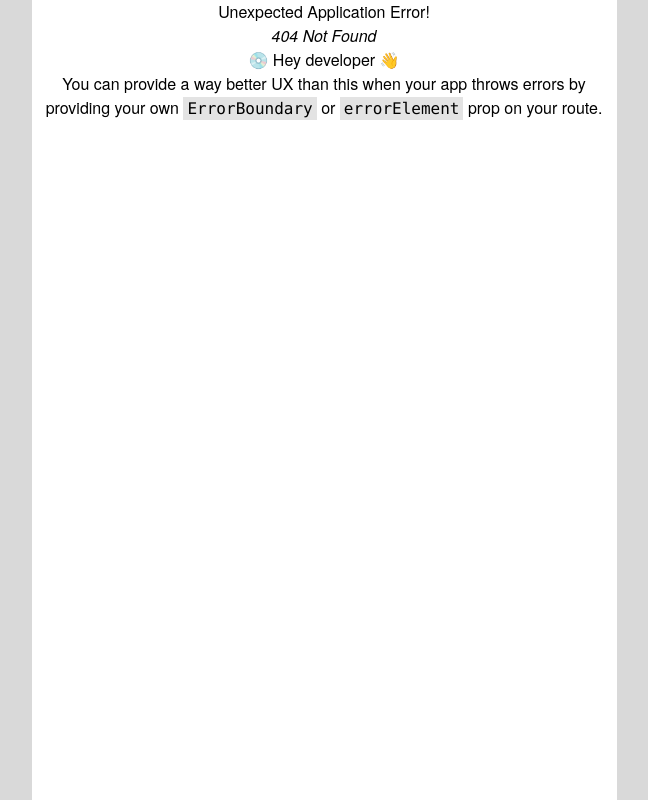
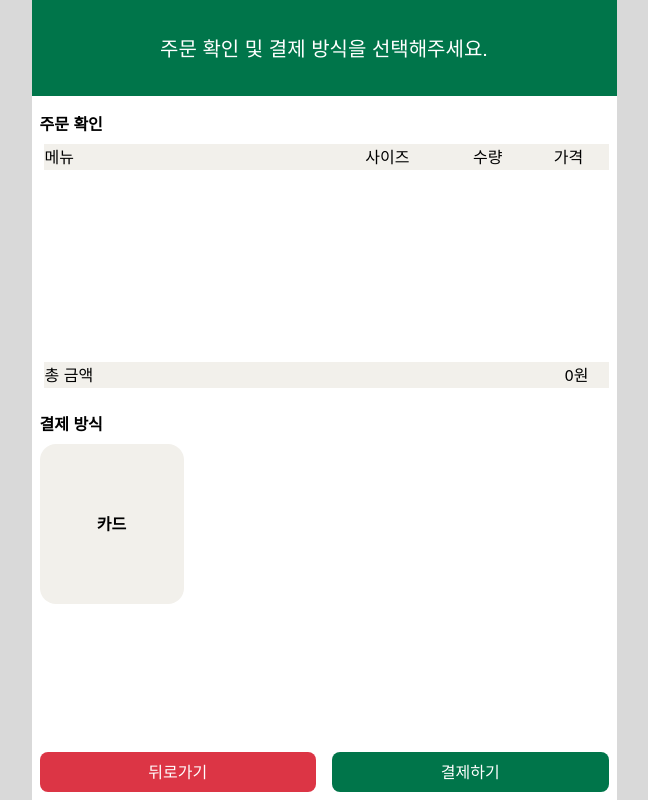
Before and after one commit to Digital-Hana-Starbucks/Starbucks_frontend, a React (Vite) app: page /CheckOrder in a window 1280 px wide. Before the commit this address had no page. Shown: the whole page, without its empty margins (316-964 px from the left). Built offline with nearby package versions, Linux system fonts and the light colour scheme.

Commit message:
Feat: made order, order completion. checking order page (#14)

```diff
--- a/src/apis/apiClient.ts
+++ b/src/apis/apiClient.ts
@@ -3,7 +3,7 @@ import { menuApi } from "./interfaces/menuApi";
 import { API_BASE_URL } from "./url";
 import { getCookie } from "../utils/cookie";
 import { MenuType } from "../types/menu";
-import { OrderType, updateOrderType } from "../types/order";
+import { OrderType, createOrderType, updateOrderType } from "../types/order";
 import { orderApi } from "./interfaces/orderApi";
 import { UserType, LoginType, SignupType } from "../types/user";
 import { userApi } from "./interfaces/userApi";
@@ -106,6 +106,15 @@ export class ApiClient implements menuApi, orderApi, userApi {
     return response.data;
   }
 
+  async createOrder(order: createOrderType[]) {
+    const response = await this.axiosInstance.request({
+      method: "post",
+      url: "/orders",
+      data: order,
+    });
+    return response.data;
+  }
+
   //-----------user
   async getUserList() {
     const response = await this.axiosInstance.request<UserType[]>({
@@ -162,15 +171,23 @@ export class ApiClient implements menuApi, orderApi, userApi {
     return response.data;
   }
 
-  registerToken(newToken: string) {
-    this.axiosInstance = this.createAxiosInstance(newToken);
+  async getPoint() {
+    const response = await this.axiosInstance.request({
+      method: "get",
+      url: "users/points",
+    });
+    return response.data;
   }
+
+  // registerToken(newToken: string) {
+  //   this.axiosInstance = this.createAxiosInstance(newToken);
+  // }
 
   logout() {
     this.axiosInstance = this.createAxiosInstance();
   }
 
-  private createAxiosInstance = (token?: string) => {
+  private createAxiosInstance = () => {
     const headers: any = {
       "content-type": "application/json",
     };
@@ -183,8 +200,8 @@ export class ApiClient implements menuApi, orderApi, userApi {
 
     newInstance.interceptors.request.use(
       (config) => {
-        if (token) {
-          const accessToken = getCookie(token);
+        const accessToken = getCookie("token");
+        if (accessToken) {
           config.headers["Authorization"] = `Bearer ${accessToken}`;
         }
 
--- a/src/apis/interfaces/orderApi.ts
+++ b/src/apis/interfaces/orderApi.ts
@@ -1,7 +1,8 @@
-import { OrderType } from "../../types/order";
+import { OrderType, createOrderType } from "../../types/order";
 
 export interface orderApi {
   getOrderList(): Promise<OrderType[]>;
   deleteOrder(index: number): Promise<void>;
   updateOrder(index: number, newMenu: OrderType): Promise<void>;
+  createOrder(order: createOrderType[]): Promise<void>;
 }
--- a/src/apis/interfaces/userApi.ts
+++ b/src/apis/interfaces/userApi.ts
@@ -6,4 +6,5 @@ export interface userApi {
   getUser(userIdx: number): Promise<UserType>;
   updateUser(userIdx: number, updatedUser: UserType): Promise<void>;
   deleteUser(userIdx: number): Promise<void>;
+  getPoint(): Promise<void>;
 }
--- a/src/components/organisms/BasketTable.tsx
+++ b/src/components/organisms/BasketTable.tsx
@@ -1,35 +1,37 @@
 import React from "react";
-import { useSession } from "../../context/basketContext";
+import { useSession } from "../../hooks/basketContext";
 
 const BasketTable = () => {
   const { basket } = useSession();
 
   return (
     <table className="ml-1">
-      <thead className="bg-starbucksBeige">
+      <thead className="table w-full bg-starbucksBeige">
         <tr>
-          <td className="text-left">메뉴</td>
+          <td className="text-left w-[284px]">메뉴</td>
           <td>사이즈</td>
           <td>수량</td>
-          <td>가격</td>
+          <td className="w-[80px]">가격</td>
         </tr>
       </thead>
-      <tbody className="h-48 max-h-48">
+      <tbody className="block h-48 overflow-y-scroll">
         {basket.basketList.map((item) => (
-          <tr>
-            <td className="text-left">{item.menuName}</td>
+          <tr className="table w-full h-8">
+            <td className="text-left w-[284px]">{item.menuName}</td>
             <td>{item.menuSize}</td>
             <td>{item.orderDetailCount}</td>
-            <td>{item.menuPrice}</td>
+            <td className="w-[78px]">
+              {item.menuPrice.toLocaleString("ko-KR")}원
+            </td>
           </tr>
         ))}
       </tbody>
-      <tfoot className="bg-starbucksBeige">
+      <tfoot className="table w-full bg-starbucksBeige">
         <tr>
-          <td className="text-left" colSpan={3}>
-            총 금액
+          <td className="text-left">총 금액</td>
+          <td className="text-right pr-5">
+            {basket.totalPrice.toLocaleString("ko-KR")}원
           </td>
-          <td>{basket.totalPrice}</td>
         </tr>
       </tfoot>
     </table>
--- a/src/main.tsx
+++ b/src/main.tsx
@@ -18,7 +18,7 @@ import Admin from "./pages/Admin";
 import OrderCompletion from "./pages/OrderCompletion";
 import Order from "./pages/Order";
 import MenuPage from "./pages/MenuPage";
-import OrderCheck from "./pages/OrderCheck";
+import CheckOrder from "./pages/CheckOrder";
 
 const router = createBrowserRouter([
   {
@@ -31,7 +31,7 @@ const router = createBrowserRouter([
       { path: "login", element: <Login /> },
       { path: "signup", element: <Signup /> },
       { path: "menu", element: <MenuPage /> },
-      { path: "orderCheck", element: <OrderCheck /> },
+      { path: "CheckOrder", element: <CheckOrder /> },
       { path: "order", element: <Order /> },
       { path: "completion", element: <OrderCompletion /> },
       { path: "adminMenuList", element: <AdminMenuList /> },
--- a/src/pages/OrderCheck.tsx
+++ b/src/pages/CheckOrder.tsx
@@ -2,13 +2,13 @@ import React, { useState } from "react";
 import BasketTable from "../components/organisms/BasketTable";
 import { useNavigate } from "react-router-dom";
 
-const OrderCheck = () => {
+const CheckOrder = () => {
   const navigate = useNavigate();
 
   const [clicked, setClicked] = useState(false);
 
   return (
-    <section className="relative h-screen flex flex-col gap-6">
+    <section className="relative h-screen flex flex-col gap-4">
       <div className="flex justify-center items-center h-24 bg-starbucksGreen">
         <p className="text-xl text-white">
           주문 확인 및 결제 방식을 선택해주세요.
@@ -18,7 +18,7 @@ const OrderCheck = () => {
         <p className="text-left font-semibold">주문 확인</p>
         <BasketTable />
       </div>
-      <div className="flex flex-col gap-2 mx-2">
+      <div className="flex flex-col gap-2 mx-2 mt-2">
         <p className="text-left font-semibold">결제 방식</p>
         <button
           className={`flex justify-center items-center w-36 h-40 rounded-2xl font-semibold ${
@@ -36,7 +36,10 @@ const OrderCheck = () => {
         >
           뒤로가기
         </button>
-        <button className="w-1/2 h-10 bg-starbucksGreen rounded-lg text-white">
+        <button
+          className="w-1/2 h-10 bg-starbucksGreen rounded-lg text-white"
+          onClick={() => navigate("/order")}
+        >
           결제하기
         </button>
       </div>
@@ -44,4 +47,4 @@ const OrderCheck = () => {
   );
 };
 
-export default OrderCheck;
+export default CheckOrder;
--- a/src/pages/Order.tsx
+++ b/src/pages/Order.tsx
@@ -1,19 +1,62 @@
-import React, { useEffect } from "react";
+import React, { useEffect, useState } from "react";
 import { useNavigate } from "react-router-dom";
+import { ApiClient } from "../apis/apiClient";
+import { useSession } from "../hooks/basketContext";
+import { OrderType, createOrderType } from "../types/order";
+import { useMutation } from "react-query";
+import AlertModal from "../components/molecules/AlertModal";
 
 const Order = () => {
   const navigate = useNavigate();
 
+  const [openModal, setOpenModal] = useState(false);
+  const [errorMessage, setErrorMessage] = useState("");
+
+  const { basket } = useSession();
+
+  const orderList: createOrderType[] = basket.basketList.map((item) => {
+    let order: createOrderType = {
+      menuIdx: item.menuIdx,
+      orderDetailCount: item.orderDetailCount,
+      menuTemperature: null,
+      menuSize: null,
+    };
+    if (item.menuTemperature && item.menuSize) {
+      order.menuTemperature = item.menuTemperature;
+      order.menuSize = item.menuSize;
+    }
+
+    return order;
+  });
+
+  const orderMutation = useMutation((order: createOrderType[]) =>
+    ApiClient.getInstance().createOrder(order),
+  );
+
   useEffect(() => {
     const timeout = setTimeout(() => {
-      navigate("/completion");
+      try {
+        orderMutation.mutateAsync(orderList);
+        console.log("결제 완료");
+        navigate("/completion");
+      } catch (error) {
+        console.log(error);
+        setOpenModal(true);
+        setErrorMessage("결제를 실패 했습니다.");
+      }
     }, 3000);
 
     return () => clearTimeout(timeout);
-  }, [history]);
+  }, []);
 
   return (
     <section className="flex flex-col justify-center items-center h-[100vh] gap-9 bg-starbucksBeige">
+      {openModal && (
+        <AlertModal
+          message={errorMessage}
+          modalToggle={() => setOpenModal(!openModal)}
+        />
+      )}
       <img className="flex justify-center" src="/img/logo.png" alt="logo" />
       <div>
         <p className="text-[32px] font-semibold">카드를 삽입해주세요.</p>
--- a/src/pages/OrderCompletion.tsx
+++ b/src/pages/OrderCompletion.tsx
@@ -1,16 +1,35 @@
-import React, { useEffect } from "react";
+import React, { useEffect, useState } from "react";
 import { useNavigate } from "react-router-dom";
+import { ApiClient } from "../apis/apiClient";
+import { getCookie, removeCookie } from "../utils/cookie";
 
 const OrderCompletion = () => {
   const navigate = useNavigate();
+  const [isToken, setIsToken] = useState(null);
+  const [point, setPoint] = useState<number>(0);
+
+  const getPoint = async () => {
+    try {
+      const response = await ApiClient.getInstance().getPoint();
+      console.log(response.point);
+      setPoint(response.point);
+    } catch (error) {
+      console.log(error);
+    }
+  };
 
   useEffect(() => {
+    if (getCookie("token")) {
+      setIsToken(getCookie("token"));
+      getPoint();
+    }
+
     const timeout = setTimeout(() => {
       navigate("/");
+      removeCookie("token");
     }, 3000);
-
     return () => clearTimeout(timeout);
-  }, [history]);
+  }, []);
 
   return (
     <section className="flex flex-col justify-center items-center h-[100vh] gap-9 bg-starbucksBeige">
@@ -19,11 +38,13 @@ const OrderCompletion = () => {
         <p className="text-[32px] font-semibold">결제가 완료 되었습니다.</p>
         <p className="text-[32px] font-semibold">감사합니다.</p>
       </div>
-      <div className="flex">
-        <p className="text-starbucksGreen font-semibold pr-1">100</p>
-        <p className="text-starbucksGreen font-semibold">포인트</p>
-        <p>가 적립되었습니다.</p>
-      </div>
+      {isToken && (
+        <div className="flex">
+          <p className="text-starbucksGreen font-semibold pr-1">{point}</p>
+          <p className="text-starbucksGreen font-semibold">포인트</p>
+          <p>가 적립되었습니다.</p>
+        </div>
+      )}
     </section>
   );
 };
--- a/src/types/order.d.ts
+++ b/src/types/order.d.ts
@@ -1,4 +1,4 @@
-type OrderType = {
+export type OrderType = {
   userIdx: number | null;
   userNickname: string | null;
   orderIdx: number;
@@ -8,8 +8,13 @@ type OrderType = {
   orderDate: string;
 };
 
-type updateOrderType = {
+export type updateOrderType = {
   orderStatus: string;
 };
 
-export { OrderType, updateOrderType };
+export type createOrderType = {
+  menuIdx: number;
+  orderDetailCount: number;
+  menuTemperature: string | null;
+  menuSize: string | null;
+};
```
